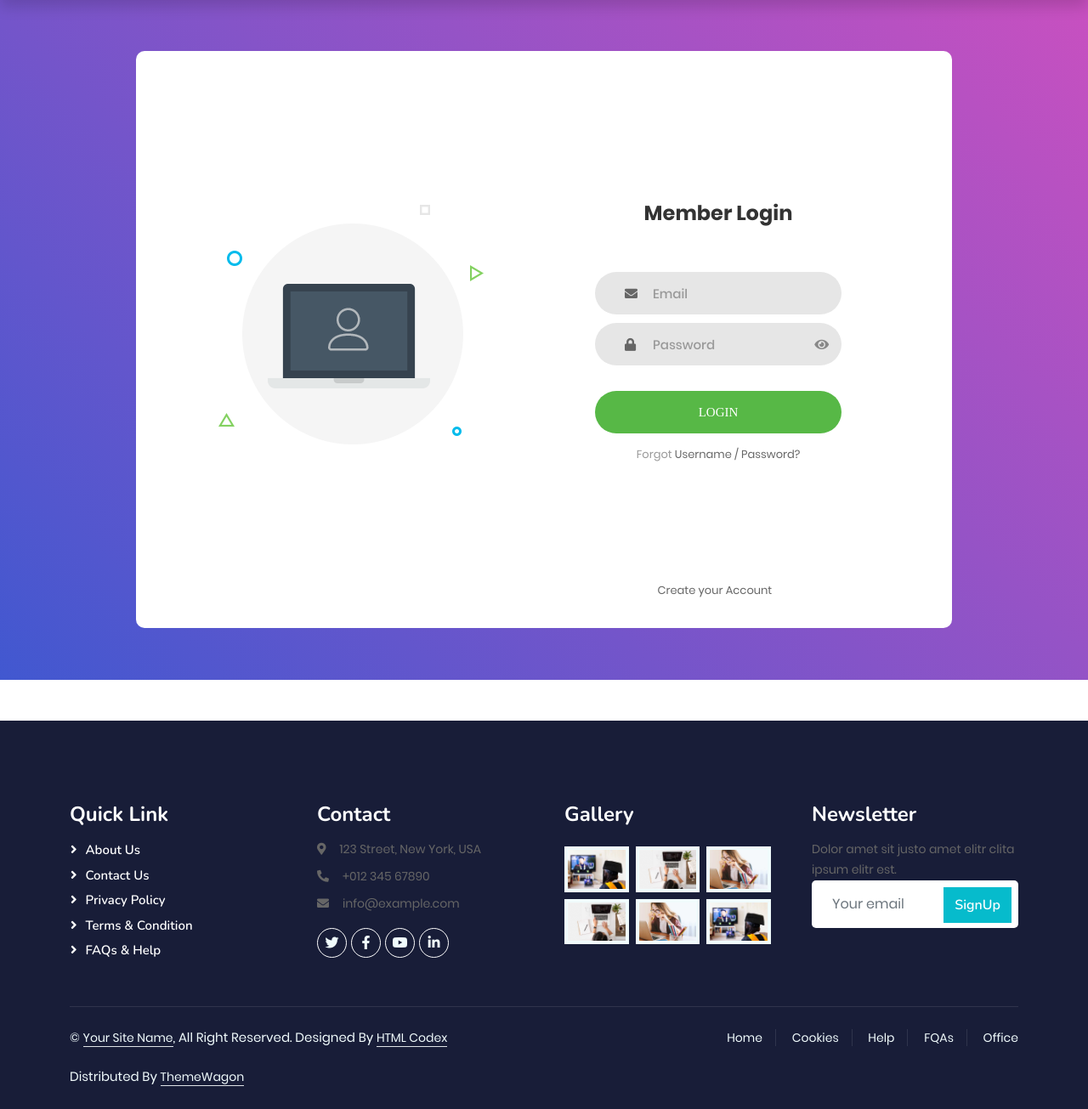
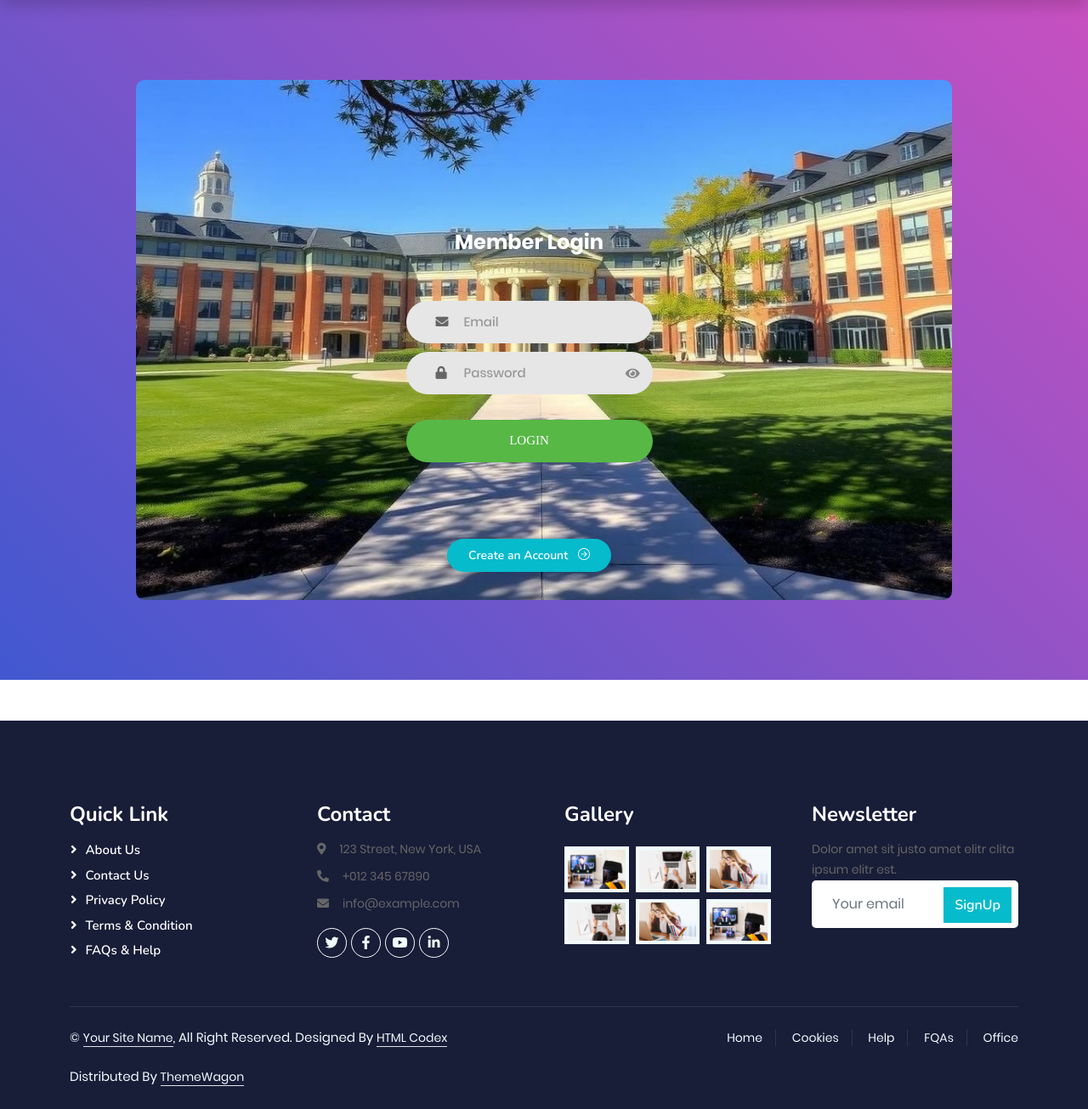
Before and after one commit to RahulMguif/Campus_Clerk, a Django app: page /login/ in a window 1280 px wide. Shown: the part 77-1382 px from the top of the page at 85% size. Run offline with Django 5.2, Linux system fonts and the light colour scheme; some libraries are stand-ins or nearby versions; some web fonts are replaced.

Commit message:
adding from robin on 27-02-2025

```diff
--- a/static/login/css/main.css
+++ b/static/login/css/main.css
@@ -137,14 +137,14 @@ iframe {
   font-family: Poppins-Regular;
   font-size: 13px;
   line-height: 1.5;
-  color: #999999;
+  color: #fff;
 }
 
 .txt2 {
   font-family: Poppins-Regular;
   font-size: 13px;
   line-height: 1.5;
-  color: #666666;
+  color: #fff;
 }
 
 
@@ -177,7 +177,7 @@ iframe {
 
 .wrap-login100 {
   width: 960px;
-  background: #fff;
+  /* background: #fff; */
   border-radius: 10px;
   overflow: hidden;
 
@@ -187,7 +187,7 @@ iframe {
   display: -ms-flexbox;
   display: flex;
   flex-wrap: wrap;
-  justify-content: space-between;
+  justify-content: center;
   padding: 177px 130px 33px 95px;
 }
 
@@ -211,7 +211,7 @@ iframe {
 .login100-form-title {
   font-family: Poppins-Bold;
   font-size: 24px;
-  color: #333333;
+  color: #fff;
   line-height: 1.2;
   text-align: center;
 
--- a/templates/mainsite/home.html
+++ b/templates/mainsite/home.html
@@ -7,7 +7,7 @@
  <div class="container-fluid p-0 mb-5">
     <div class="owl-carousel header-carousel position-relative">
         <div class="owl-carousel-item position-relative">
-            <img class="img-fluid" src="{% static 'mainsite/img/carousel-1.jpg' %}" alt="">
+            <img class="img-fluid" src="{% static 'mainsite/img/img-01.jpg' %}" alt="">
             <div class="position-absolute top-0 start-0 w-100 h-100 d-flex align-items-center" style="background: rgba(24, 29, 56, .7);">
                 <div class="container">
                     <div class="row justify-content-start">
@@ -23,7 +23,7 @@
             </div>
         </div>
         <div class="owl-carousel-item position-relative">
-            <img class="img-fluid" src="{% static 'mainsite/img/carousel-2.jpg' %}" alt="">
+            <img class="img-fluid" src="{% static 'mainsite/img/img-01.jpg' %}" alt="">
             <div class="position-absolute top-0 start-0 w-100 h-100 d-flex align-items-center" style="background: rgba(24, 29, 56, .7);">
                 <div class="container">
                     <div class="row justify-content-start">
--- a/templates/mainsite/login.html
+++ b/templates/mainsite/login.html
@@ -105,13 +105,11 @@
 		font-size: 15px;
 		color: #888;
 	}
+
 </style>
 <div class="limiter">
 	<div class="container-login100">
-		<div class="wrap-login100">
-			<div class="login100-pic js-tilt" data-tilt>
-				<img src="{% static 'login/images/img-01.png' %}" alt="IMG">
-			</div>
+		<div class="wrap-login100" style="background-size: cover;background-image: url('{% static 'login/images/img-02.jpg' %}');">
 
 			<form class="login100-form validate-form" method="POST" action="{% url 'login' %}">
 				{% csrf_token %}
@@ -143,19 +141,20 @@
 					</button>
 				</div>
 
-				<div class="text-center p-t-12">
+				<!-- <div class="text-center p-t-30">
 					<span class="txt1">
 						Forgot
 					</span>
 					<a class="txt2" href="#">
 						Username / Password?
 					</a>
-				</div>
+				</div> -->
 
-				<div class="text-center p-t-136">
-					<a class="txt2" href="{% url 'registration' %}">
-						Create your Account
-						<i class="fa fa-long-arrow-right m-l-5" aria-hidden="true"></i>
+				<div class="text-center p-t-90">
+					<a href="{% url 'registration' %}">
+						<button type="button" class="btn btn-sm btn-primary shadow-sm px-4 py-2 rounded-pill">
+							Create an Account <i class="bi bi-arrow-right-circle ms-2"></i>
+						</button>
 					</a>
 				</div>
 			</form>
```
Also changed, not shown: static/login/images/img-02.jpg (added), static/mainsite/img/img-01.jpg (added).
